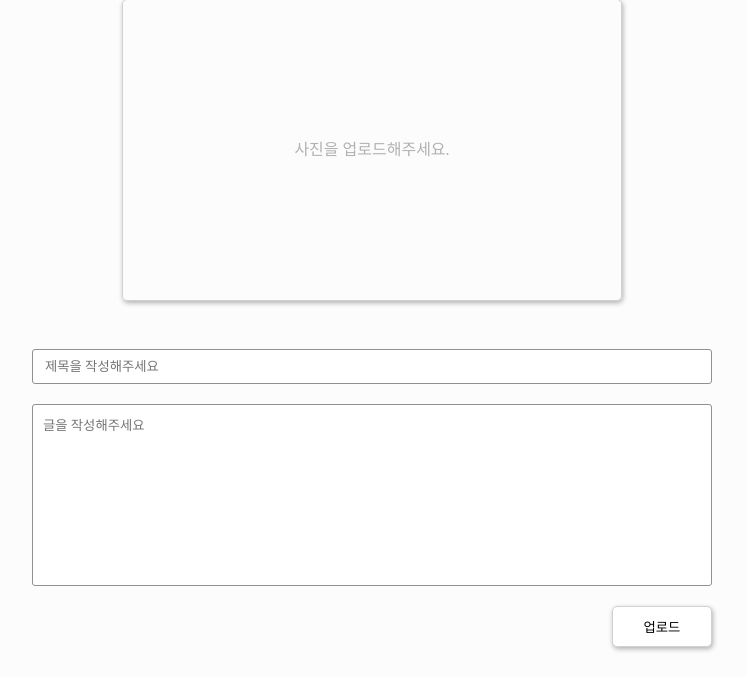
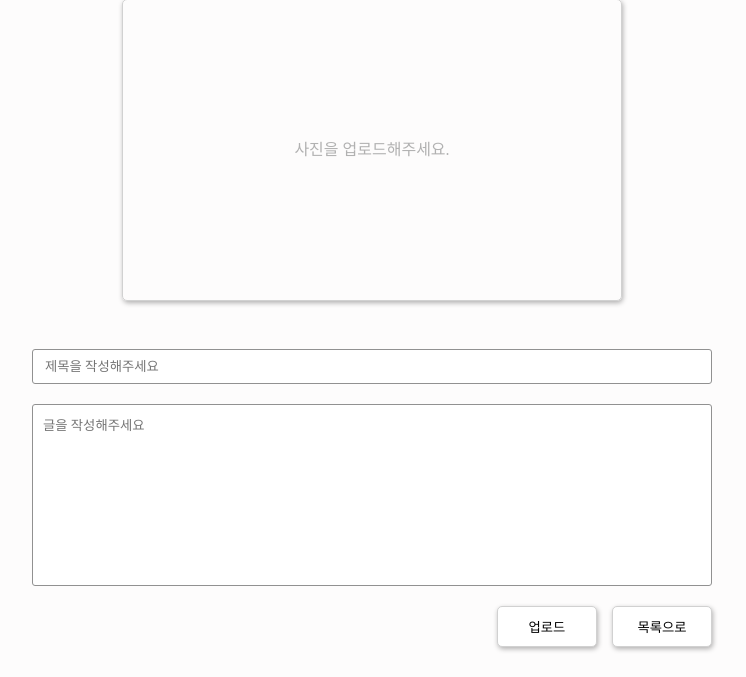
Before and after one commit to Jackdang-moi/dev, a Python web app: template templates/upload.html in a window 1280 px wide. Shown: the part 123-800 px from the top of the page, without its empty margins (268-1014 px from the left). Run offline with Jinja, Linux system fonts and the light colour scheme; the template is opened without the code that fills it, so the values that code supplies are empty.

Commit message:
현재진행상황 최신화

```diff
--- a/static/css/signup.css
+++ b/static/css/signup.css
@@ -48,3 +48,6 @@ button:hover{
 a:hover{
     cursor: pointer;
 }
+button{
+
+}
--- a/templates/upload.html
+++ b/templates/upload.html
@@ -4,6 +4,7 @@
     <meta http-equiv="X-UA-Compatible" content="IE=edge" />
     <meta name="viewport" content="width=device-width, initial-scale=1.0" />
     <link rel="stylesheet" href="../static/css/reset.css" />
+    <link rel="stylesheet" href="../static/css/upload.css" />
     <title>업로드 페이지</title>
     <style>
       #wrap {
@@ -97,8 +98,21 @@
       .submit_btn_conatiner {
         display: flex;
         justify-content: flex-end;
-        cursor: pointer;
+
       }
+      .btn {
+    border: 1px solid #d1d1d1;
+    background: #fff;
+    min-width: 100px;
+    box-shadow: 1px 2px 5px 0px rgb(0 0 0 / 30%);
+    border-radius: 5px;
+    padding: 10px;
+    cursor: pointer;
+}
+
+.submit_btn{
+    margin-right: 15px;
+}
     </style>
     <script>
       function handleImg(input) {
@@ -113,6 +127,10 @@
           };
           reader.readAsDataURL(input.files[0]);
         }
+      }
+
+      function gotomain(){
+          window.location.href='/'
       }
     </script>
   </head>
@@ -148,7 +166,8 @@
                 placeholder="글을 작성해주세요"
               ></textarea>
               <div class="submit_btn_conatiner">
-                <button class="submit_btn" type="button">업로드</button>
+                <button class="submit_btn btn" type="button">업로드</button>
+                <button class="callback_btn btn" type="button" onclick="gotomain()">목록으로</button>
               </div>
             </div>
           </form>
```
Also changed, not shown: templates/signup.html (+67 -5 lines), static/css/reset.css (line endings or trailing spaces), static/css/upload.css (added).
